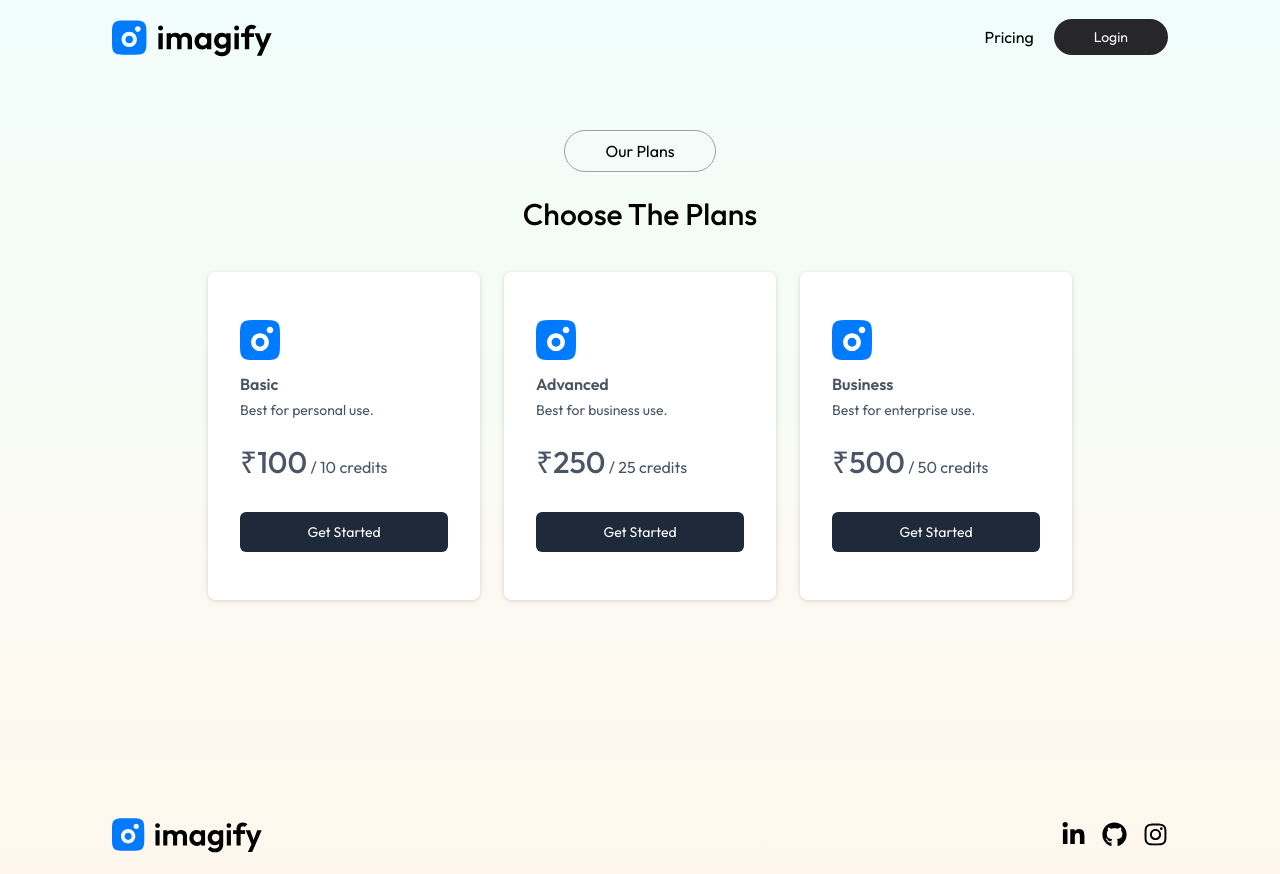
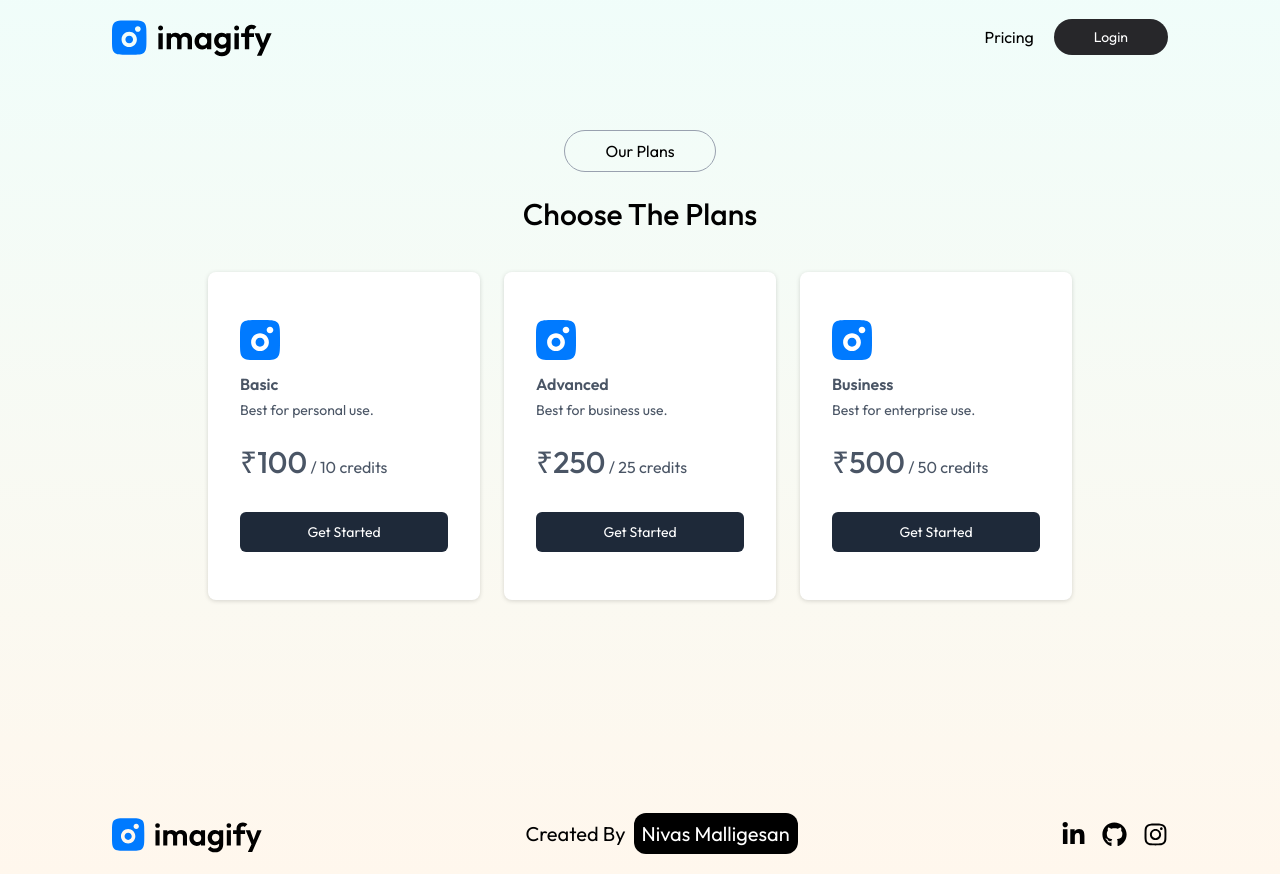
Before and after one commit to NivasMalligesan/Imagify, a React (Vite) app in the folder client/: page /buy in a window 1280 px wide. Built offline with nearby package versions, Linux system fonts and the light colour scheme.

Commit message:
Update Footer.jsx

```diff
--- a/client/src/components/Footer.jsx
+++ b/client/src/components/Footer.jsx
@@ -7,10 +7,26 @@ const Footer = () => {
     <div className='flex items-center justify-between
     gap-4 py-5 mt-20'>
         <img src={assets.logo} alt="" width={150}/>
+        <div>
+          <h1 className='text-xl'>
+          Created By
+          <span className='bg-black py-2 px-2 rounded-xl ml-2 text-white '>
+           Nivas Malligesan
+          </span>
+          </h1>
+        </div>
+
         <div className='flex gap-4'>
+          <a href="https://www.linkedin.com/in/nivas-malligesan/">
             <FaLinkedinIn  size={25}/>
+          </a>
+          <a href="https://github.com/NivasMalligesan">
             <FaGithub size={25}/>
+          </a>
+          <a href="https://www.instagram.com/nivas_ig?igsh=MWVhejQ2OXM2a2F3eQ==">
             <FaInstagram  size={25}/>
+          </a>
+
         </div>
     </div>
   )
```
